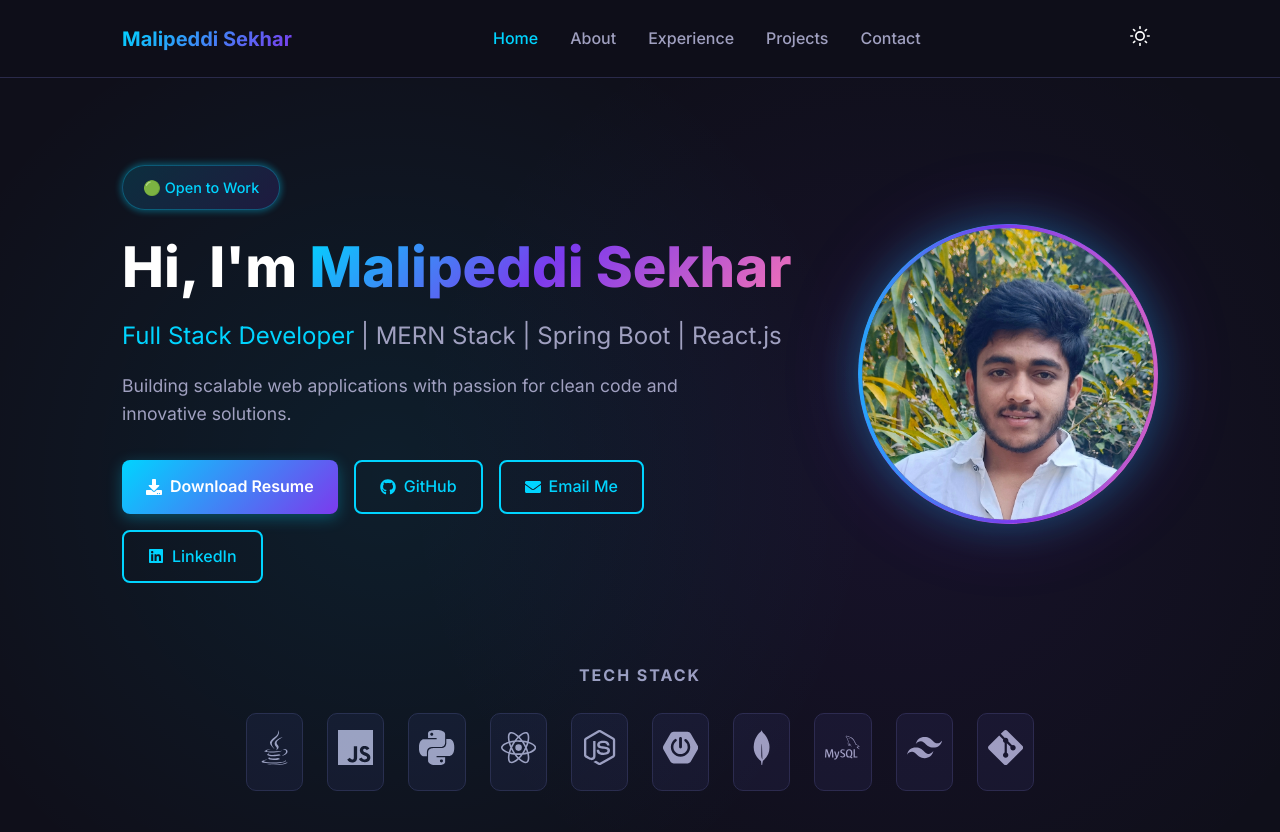
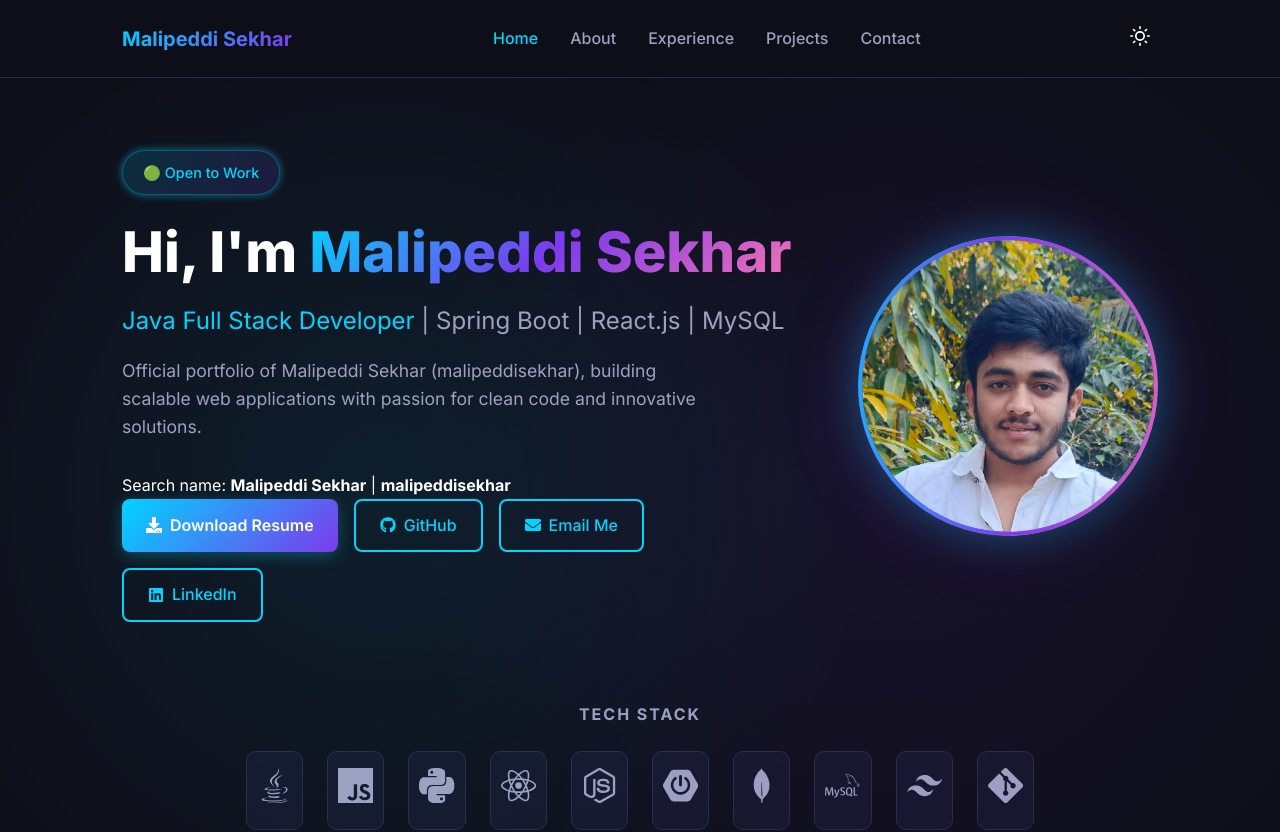
Before and after one commit to malipeddisekhar/sekhar-portfolio, a React (Create React App) app in the folder client/: page / in a window 1280 px wide. Shown: the top 832 px of the page. Built offline with nearby package versions, Linux system fonts and the light colour scheme; no server answers.

Commit message:
Improve SEO metadata for Java full stack targeting

```diff
--- a/client/public/index.html
+++ b/client/public/index.html
@@ -4,37 +4,55 @@
   <meta charset="utf-8" />
   <meta name="viewport" content="width=device-width, initial-scale=1" />
   <meta name="theme-color" content="#3b82f6" />
-  <title>Malipeddi Sekhar | Full Stack Developer Portfolio</title>
-  <meta name="description" content="Malipeddi Sekhar portfolio: Full Stack Developer specializing in MERN Stack, Spring Boot, React.js, and scalable web applications." />
-  <meta name="keywords" content="Malipeddi Sekhar, portfolio, full stack developer, MERN stack, React.js, Spring Boot, JavaScript, web developer" />
+  <title>Malipeddi Sekhar | Java Full Stack Developer | React | Spring Boot</title>
+  <meta name="description" content="Malipeddi Sekhar is a Java Full Stack Developer skilled in Spring Boot, React, MySQL, and REST APIs. View projects, experience, and contact details." />
+  <meta name="keywords" content="Malipeddi Sekhar, malipeddisekhar, Malipeddi Sekhar portfolio, full stack developer, MERN stack, React.js, Spring Boot, JavaScript, web developer" />
   <meta name="author" content="Malipeddi Sekhar" />
   <meta name="robots" content="index, follow, max-image-preview:large" />
   <link rel="canonical" href="https://malipeddisekhar.me/" />
 
   <meta property="og:type" content="website" />
-  <meta property="og:title" content="Malipeddi Sekhar | Full Stack Developer Portfolio" />
-  <meta property="og:description" content="Explore projects, skills, and experience in MERN Stack, Spring Boot, and modern web development." />
+  <meta property="og:title" content="Malipeddi Sekhar | Java Full Stack Developer" />
+  <meta property="og:description" content="Portfolio of Java Full Stack Developer specializing in Spring Boot, React, MySQL, and scalable web applications." />
   <meta property="og:url" content="https://malipeddisekhar.me/" />
   <meta property="og:image" content="https://malipeddisekhar.me/profile.jpg" />
   <meta property="og:site_name" content="Malipeddi Sekhar Portfolio" />
 
   <meta name="twitter:card" content="summary_large_image" />
-  <meta name="twitter:title" content="Malipeddi Sekhar | Full Stack Developer Portfolio" />
-  <meta name="twitter:description" content="Portfolio of Malipeddi Sekhar - Full Stack Developer (MERN, Spring Boot, React.js)." />
+  <meta name="twitter:title" content="Malipeddi Sekhar (malipeddisekhar) | Full Stack Developer Portfolio" />
+  <meta name="twitter:description" content="Official portfolio of Malipeddi Sekhar - Full Stack Developer (MERN, Spring Boot, React.js)." />
   <meta name="twitter:image" content="https://malipeddisekhar.me/profile.jpg" />
 
   <script type="application/ld+json">
     {
       "@context": "https://schema.org",
+      "@graph": [
+        {
+          "@type": "WebSite",
+          "@id": "https://malipeddisekhar.me/#website",
+          "url": "https://malipeddisekhar.me/",
+          "name": "Malipeddi Sekhar Portfolio",
+          "alternateName": "malipeddisekhar",
+          "inLanguage": "en"
+        },
+        {
           "@type": "Person",
+          "@id": "https://malipeddisekhar.me/#person",
           "name": "Malipeddi Sekhar",
+          "alternateName": ["malipeddisekhar", "MalipeddiSekhar"],
           "url": "https://malipeddisekhar.me/",
           "image": "https://malipeddisekhar.me/profile.jpg",
           "jobTitle": "Full Stack Developer",
+          "worksFor": {
+            "@type": "Organization",
+            "name": "Freelance"
+          },
           "sameAs": [
             "https://github.com/malipeddisekhar",
             "https://www.linkedin.com/in/malipeddi-sekhar-08650630b/",
             "https://leetcode.com/u/MALIPEDD_SEKHAR/"
+          ]
+        }
       ]
     }
   </script>
--- a/client/src/pages/Home.jsx
+++ b/client/src/pages/Home.jsx
@@ -29,10 +29,13 @@ function Home() {
               Hi, I'm <span className="highlight gradient-text">Malipeddi Sekhar</span>
             </h1>
             <p className="home-subtitle">
-              <span className="highlight">Full Stack Developer</span> | MERN Stack | Spring Boot | React.js
+              <span className="highlight">Java Full Stack Developer</span> | Spring Boot | React.js | MySQL
             </p>
             <p className="home-description">
-              Building scalable web applications with passion for clean code and innovative solutions.
+              Official portfolio of Malipeddi Sekhar (malipeddisekhar), building scalable web applications with passion for clean code and innovative solutions.
+            </p>
+            <p className="home-search-name">
+              Search name: <strong>Malipeddi Sekhar</strong> | <strong>malipeddisekhar</strong>
             </p>
             <div className="home-buttons">
               <a href="/resume.pdf" download="Malipeddi_Sekhar_Resume.pdf" className="btn btn-primary btn-resume">
```
Lines whose indentation alone changed are shown as unchanged.
